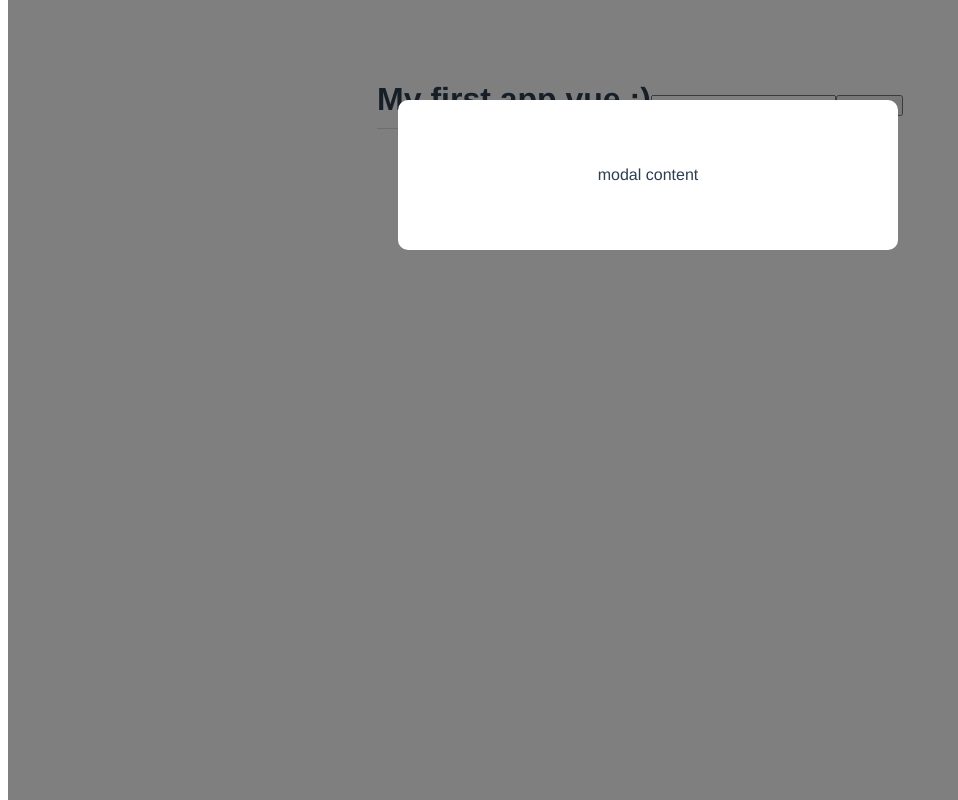
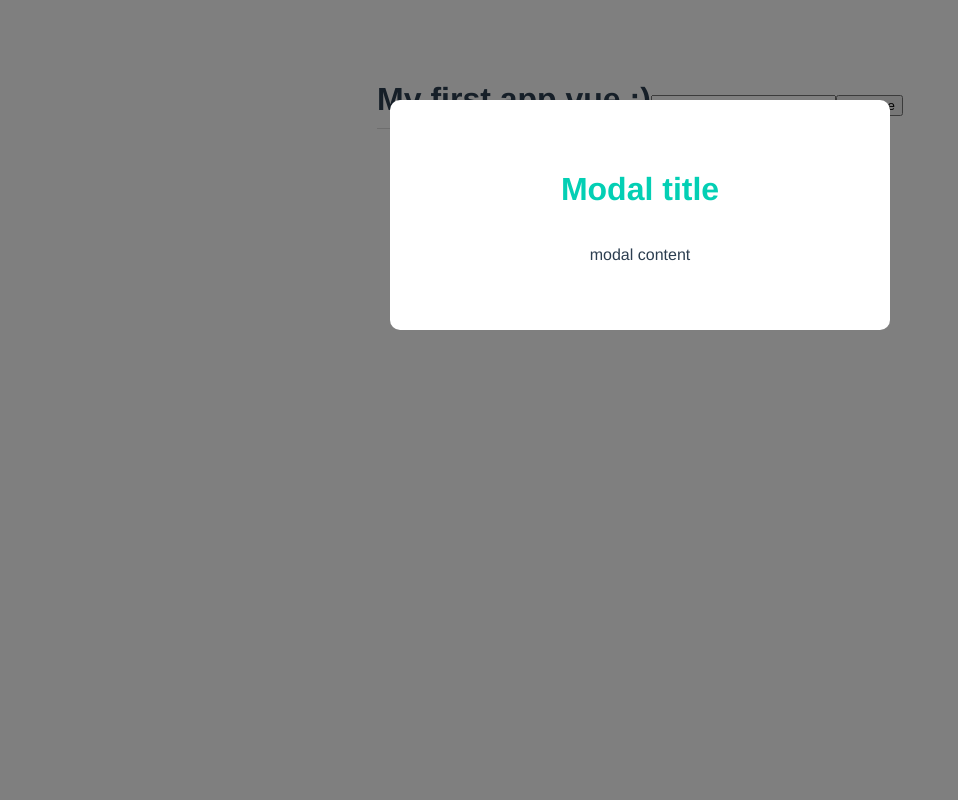
Before and after one commit to takykongo/framework, a Vue app in the folder Formation_vue_Js/2-The_Vue_CLI/modal-project/: page / in a window 1280 px wide. Shown: the whole page, without its empty margins (0-958 px from the left). Built offline with nearby package versions, Linux system fonts and the light colour scheme.

Commit message:
Component styles & global style

```diff
--- /dev/null
+++ b/Formation_vue_Js/2-The_Vue_CLI/modal-project/src/assets/global.css
@@ -0,0 +1,7 @@
+body{
+    margin: 0;
+}
+p{
+    font-style: italic;
+
+}
--- a/Formation_vue_Js/2-The_Vue_CLI/modal-project/src/components/Modal.vue
+++ b/Formation_vue_Js/2-The_Vue_CLI/modal-project/src/components/Modal.vue
@@ -1,6 +1,7 @@
 <template>
     <div class="backdrop">
         <div class="modal">
+            <h1>Modal title</h1>
             <p>modal content</p>
         </div>
     </div>
@@ -25,4 +26,12 @@
         height: 100%;
         background: rgba(0, 0, 0, 0.5);
     }
+    .modal h1{
+        color: #03cfb4;
+        border: none;
+        padding: 0;
+    }
+    .modal p{
+    font-style: normal;
+    }
 </style>
--- a/Formation_vue_Js/2-The_Vue_CLI/modal-project/src/main.js
+++ b/Formation_vue_Js/2-The_Vue_CLI/modal-project/src/main.js
@@ -1,4 +1,5 @@
 import { createApp } from 'vue'
 import App from './App.vue'
+import './assets/global.css'
 
 createApp(App).mount('#app')
```
